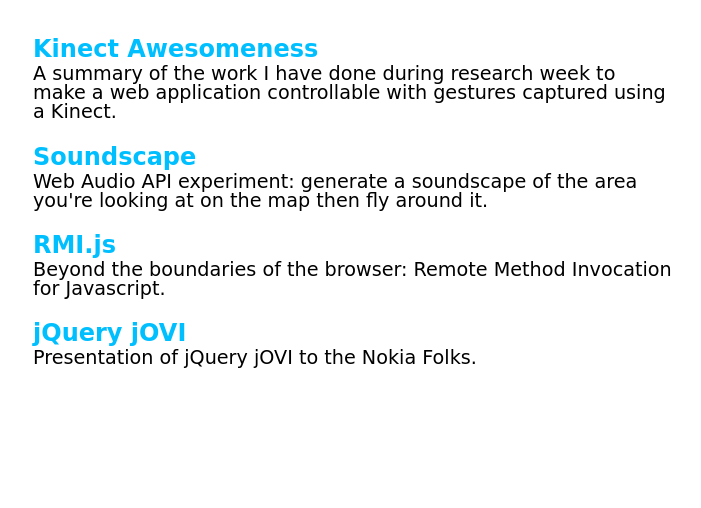
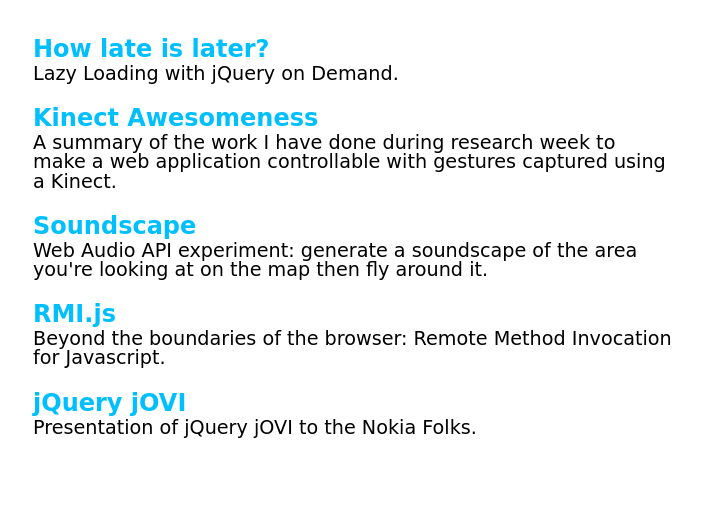
Before and after one commit to mmarcon/slides, a plain HTML site: page index.html in a window 1280 px wide. Shown: the part 292-800 px from the top of the page, without its empty margins (287-988 px from the left). Drawn offline with nearby package versions, Linux system fonts and the light colour scheme; a web font is replaced by a local one.

Commit message:
updated index

```diff
--- a/index.html
+++ b/index.html
@@ -63,6 +63,8 @@
 	<div class="container">
 		<h1>Slide Decks</h1>
 		<dl>
+			<dt><a href="jqueryondemand/index.html" title="Lazy Loading with jQuery on Demand">How late is later?</a></dt>
+			<dd>Lazy Loading with jQuery on Demand.</dd>
 			<dt><a href="kinect/index.html" title="Developing web apps controlled via the Kinect">Kinect Awesomeness</a></dt>
 			<dd>A summary of the work I have done during research week to make a web application controllable with gestures captured using a Kinect.</dd>
 			<dt><a href="soundscape/index.html" title="Description of the architecture of Soundscape">Soundscape</a></dt>
```
